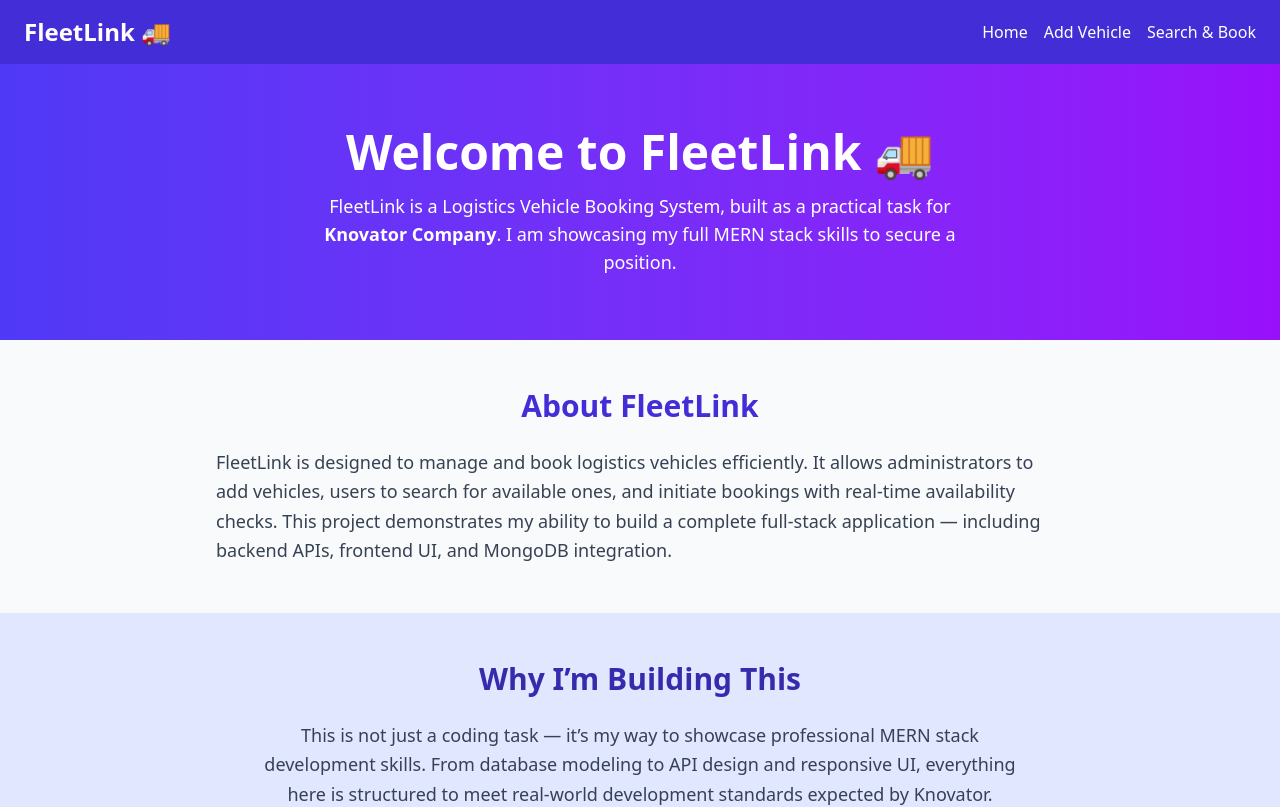
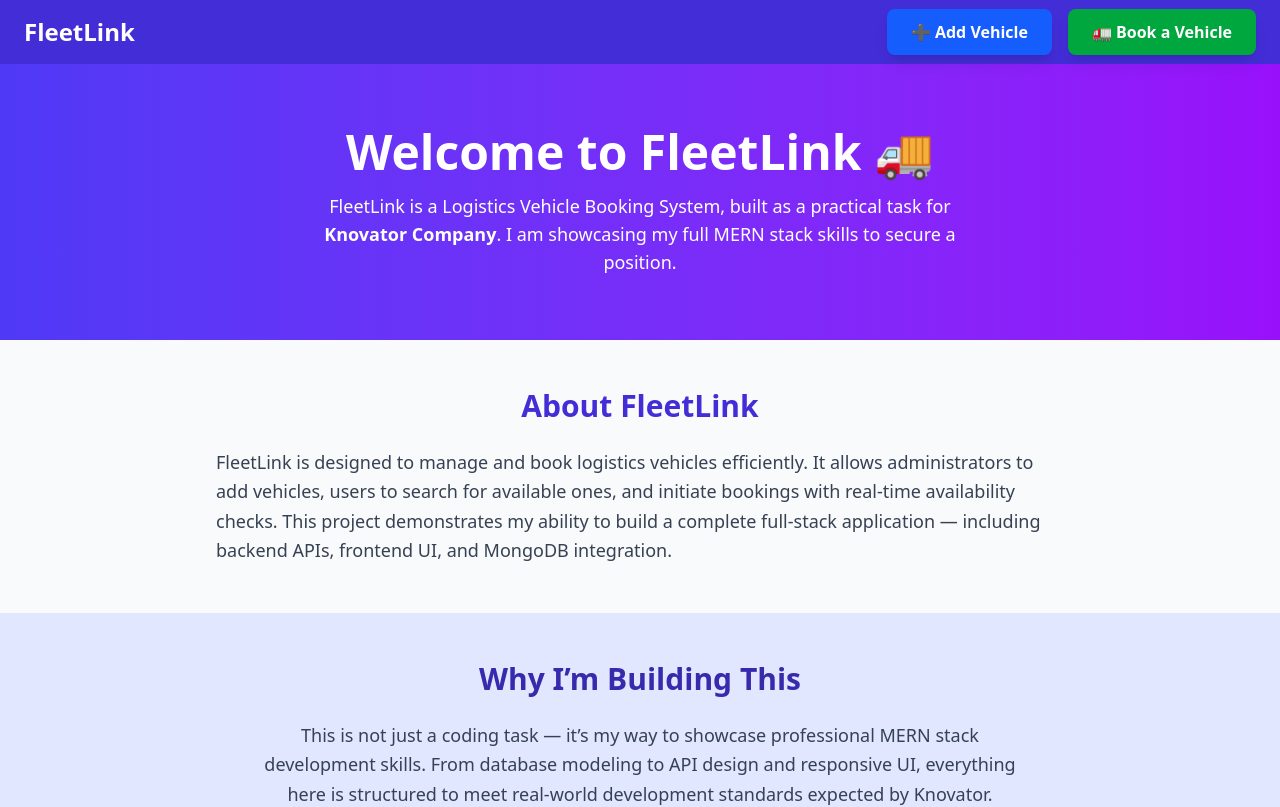
Before and after one commit to rajat290/FleetLink, a React (Vite) app in the folder frontend/: page / in a window 1280 px wide. Shown: the top 807 px of the page. Built offline with nearby package versions, Linux system fonts and the light colour scheme.

Commit message:
refactor: update navigation links with styled buttons for better UI

```diff
--- a/frontend/src/App.jsx
+++ b/frontend/src/App.jsx
@@ -7,11 +7,21 @@
   return (
     <div>
       <nav className="bg-indigo-700 text-white py-4 px-6 flex justify-between items-center">
-        <h1 className="text-2xl font-bold">FleetLink 🚚</h1>
+        <h1 className="text-2xl font-bold">FleetLink </h1>
         <div className="space-x-4">
-          <Link to="/" className="hover:underline">Home</Link>
-          <Link to="/add-vehicle" className="hover:underline">Add Vehicle</Link>
-          <Link to="/search" className="hover:underline">Search & Book</Link>
+          {/* <Link to="/" className="hover:underline">Home</Link> */}
+            <Link
+            to="/add-vehicle"
+            className="bg-blue-600 hover:bg-blue-700 text-white px-6 py-3 rounded-lg font-semibold shadow-lg"
+          >
+            ➕ Add Vehicle
+          </Link>
+            <Link
+            to="/search"
+            className="bg-green-600 hover:bg-green-700 text-white px-6 py-3 rounded-lg font-semibold shadow-lg"
+          >
+            🚛 Book a Vehicle
+          </Link>
         </div>
       </nav>
 
```
